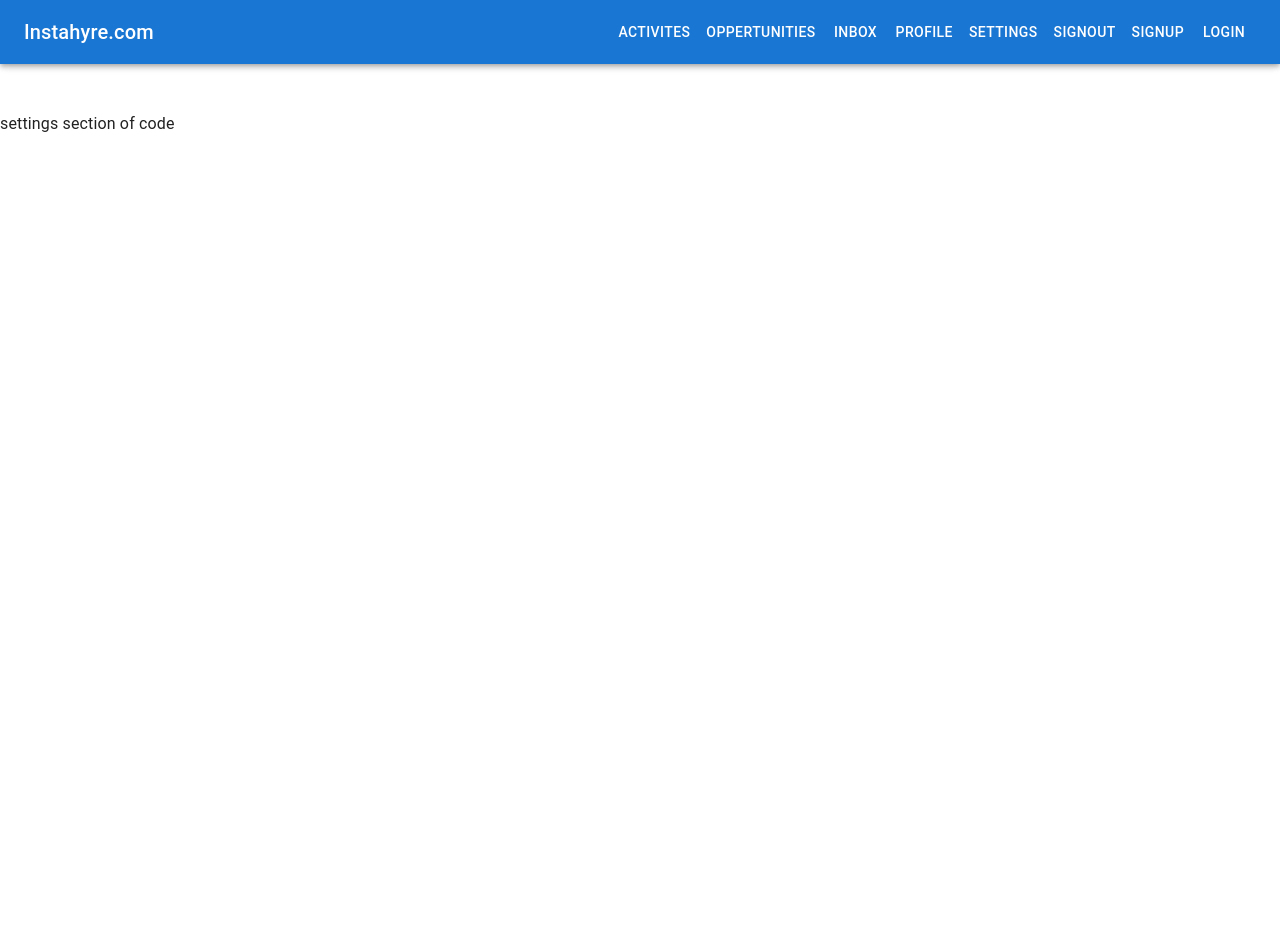
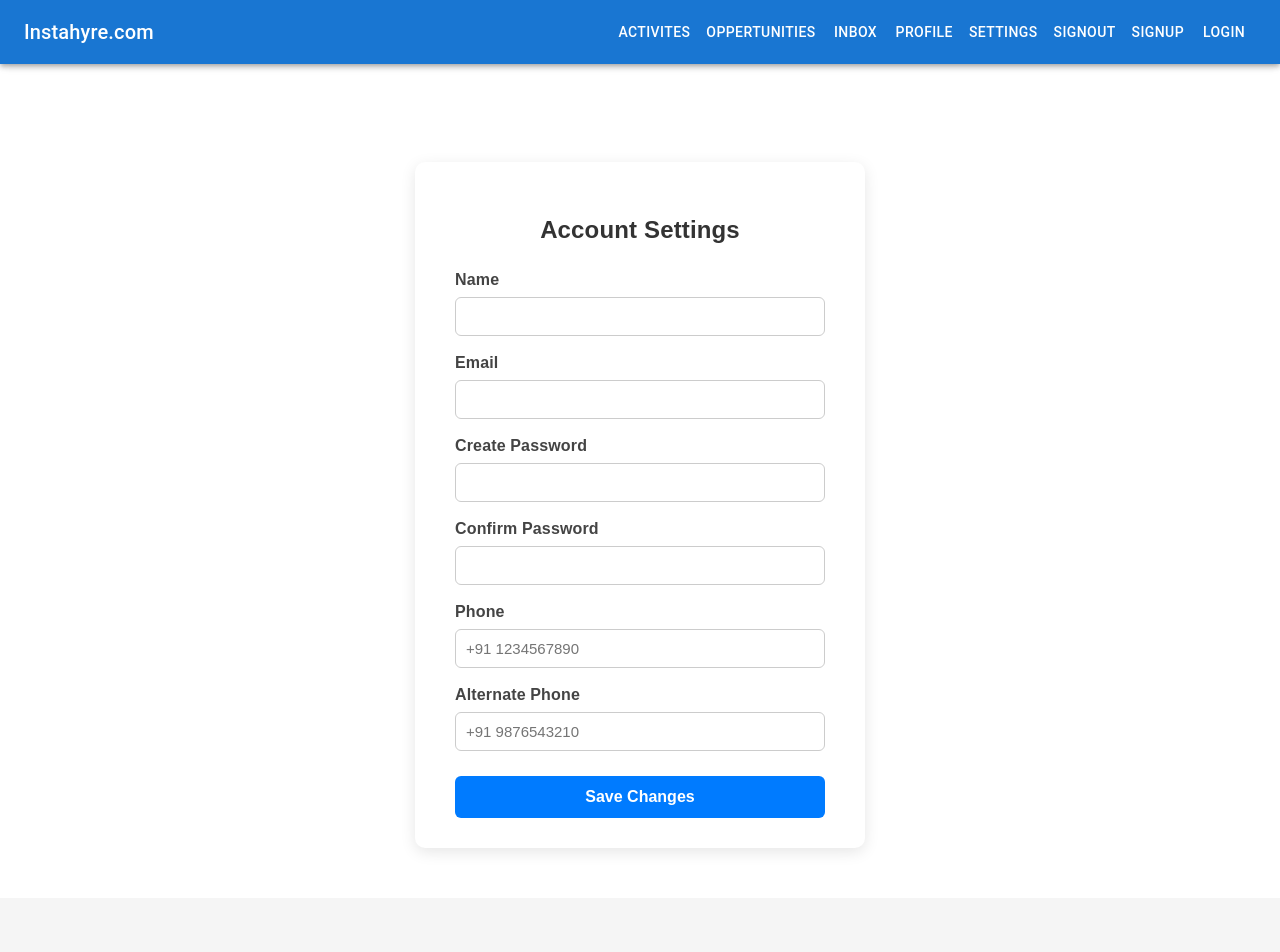
Before and after one commit to suhaas3/job-searching-platform, a React (Create React App) app in the folder jsp/: page /settings in a window 1280 px wide. Shown: the top 952 px of the page. Before the commit the page ends 800 px from the top, so only its background shows below. Built offline with nearby package versions, Linux system fonts and the light colour scheme.

Commit message:
settings page is created

```diff
--- a/jsp/src/Components/Settings/Settings.css
+++ b/jsp/src/Components/Settings/Settings.css
@@ -0,0 +1,63 @@
+/* Container holding the settings form */
+.settings-container {
+  max-width: 450px;
+  margin: 50px auto;
+  background-color: #ffffff;
+  padding: 30px 40px;
+  border-radius: 10px;
+  box-shadow: 0px 4px 15px rgba(0, 0, 0, 0.1);
+  font-family: Arial, sans-serif;
+}
+
+/* Page heading */
+.settings-container h2 {
+  text-align: center;
+  margin-bottom: 20px;
+  color: #333;
+}
+
+/* Form label styles */
+.settings-container label {
+  display: block;
+  margin-top: 15px;
+  margin-bottom: 5px;
+  font-weight: bold;
+  color: #444;
+}
+
+/* Input field styles */
+.settings-container input {
+  width: 100%;
+  padding: 10px;
+  font-size: 15px;
+  border: 1px solid #ccc;
+  border-radius: 6px;
+  box-sizing: border-box;
+  transition: border 0.3s ease;
+}
+
+/* Input focus style */
+.settings-container input:focus {
+  border-color: #007bff;
+  outline: none;
+}
+
+/* Save button styles */
+.settings-container button {
+  width: 100%;
+  padding: 12px;
+  margin-top: 25px;
+  background-color: #007bff;
+  color: #fff;
+  border: none;
+  font-size: 16px;
+  font-weight: bold;
+  border-radius: 6px;
+  cursor: pointer;
+  transition: background-color 0.3s ease;
+}
+
+/* Button hover effect */
+.settings-container button:hover {
+  background-color: #0056b3;
+}
--- a/jsp/src/Components/Settings/Settings.js
+++ b/jsp/src/Components/Settings/Settings.js
@@ -1,14 +1,92 @@
-import React from 'react'
+import React, { useState } from 'react';
+import './Settings.css';
+import Footer from '../../ReusableComponents/Footer/Footer';
 
- function Settings() {
+function Settings() {
+  const [name, setName] = useState('');
+  const [email, setEmail] = useState('');
+  const [password, setPassword] = useState('');
+  const [confirmPassword, setConfirmPassword] = useState('');
+  const [phone, setPhone] = useState('');
+  const [alternatePhone, setAlternatePhone] = useState('');
+
+  const handleSubmit = (e) => {
+    e.preventDefault();
+
+    // Simple check (optional)
+    if (password !== confirmPassword) {
+      alert("Passwords do not match");
+      return;
+    }
+
+    const userData = {
+      name,
+      email,
+      password,
+      phone,
+      alternatePhone
+    };
+
+    console.log("Form Submitted:", userData);
+    alert("Changes saved!");
+  };
+
   return (
-    <div>
+    <>
+    <div className="settings-container">
+      <h2>Account Settings</h2>
+      <form onSubmit={handleSubmit}>
+        <label>Name</label>
+        <input
+          type="text"
+          value={name}
+          onChange={(e) => setName(e.target.value)}
+        />
 
-      settings section of code
+        <label>Email</label>
+        <input
+          type="email"
+          value={email}
+          onChange={(e) => setEmail(e.target.value)}
+        />
 
+        <label>Create Password</label>
+        <input
+          type="password"
+          value={password}
+          onChange={(e) => setPassword(e.target.value)}
+        />
+
+        <label>Confirm Password</label>
+        <input
+          type="password"
+          value={confirmPassword}
+          onChange={(e) => setConfirmPassword(e.target.value)}
+        />
+
+        <label>Phone</label>
+        <input
+          type="text"
+          value={phone}
+          onChange={(e) => setPhone(e.target.value)}
+          placeholder="+91 1234567890"
+        />
+
+        <label>Alternate Phone</label>
+        <input
+          type="text"
+          value={alternatePhone}
+          onChange={(e) => setAlternatePhone(e.target.value)}
+          placeholder="+91 9876543210"
+        />
+
+        <button type="submit">Save Changes</button>
+      </form>
     </div>
-  )
+
+    <Footer/>
+    </>
+  );
 }
 
-
 export default Settings;
```
